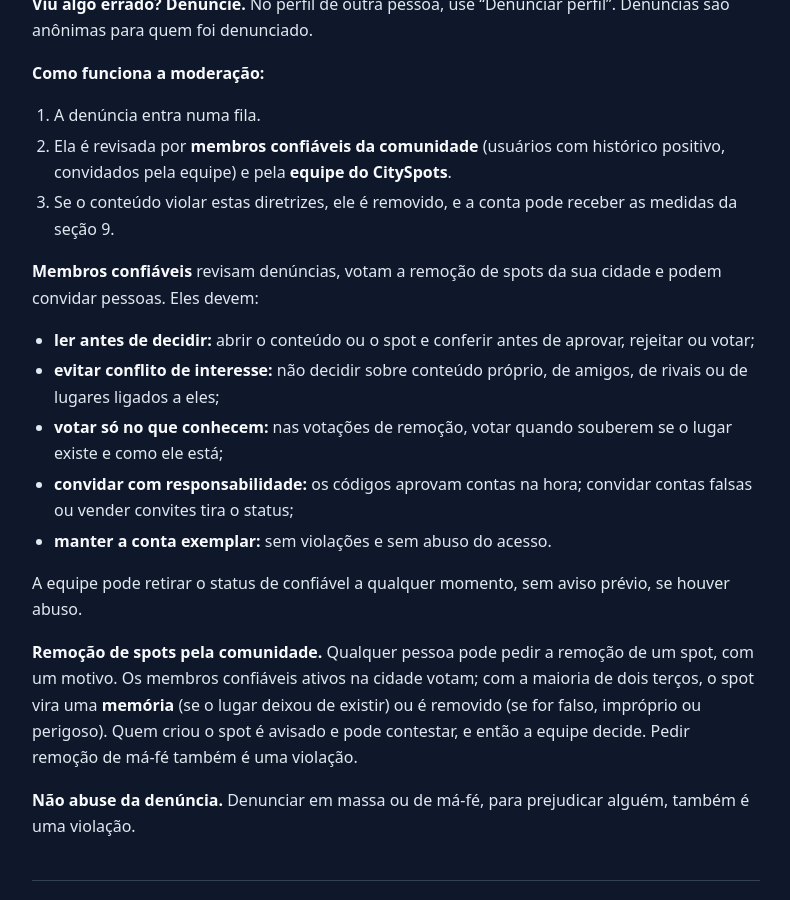
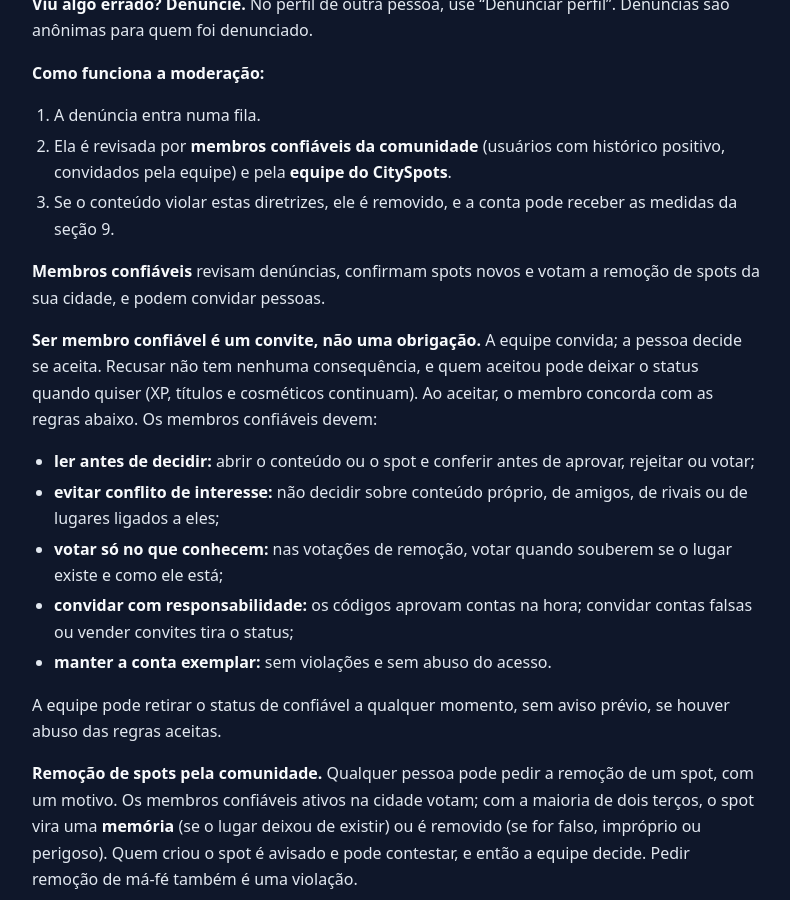
Before and after one commit to userm4c/cityspots-site, a Jekyll site: the page built from diretrizes.md, in a window 1280 px wide and 900 px high, scrolled down 2772 px. Shown: the whole window, without its empty margins (244-1034 px from the left). Built offline with Jekyll 4.4.1, drawn with Linux system fonts in a browser that asks for light colours; some of the changed text lies outside the part shown.

Commit message:
Diretrizes: membro confiável por convite (pode recusar e sair)

```diff
--- a/diretrizes.md
+++ b/diretrizes.md
@@ -73,14 +73,16 @@ Nome, nome de exibição, foto, banner, bio, links e cores do perfil também seg
 2. Ela é revisada por **membros confiáveis da comunidade** (usuários com histórico positivo, convidados pela equipe) e pela **equipe do CitySpots**.
 3. Se o conteúdo violar estas diretrizes, ele é removido, e a conta pode receber as medidas da seção 9.
 
-**Membros confiáveis** revisam denúncias, votam a remoção de spots da sua cidade e podem convidar pessoas. Eles devem:
+**Membros confiáveis** revisam denúncias, confirmam spots novos e votam a remoção de spots da sua cidade, e podem convidar pessoas.
+
+**Ser membro confiável é um convite, não uma obrigação.** A equipe convida; a pessoa decide se aceita. Recusar não tem nenhuma consequência, e quem aceitou pode deixar o status quando quiser (XP, títulos e cosméticos continuam). Ao aceitar, o membro concorda com as regras abaixo. Os membros confiáveis devem:
 - **ler antes de decidir:** abrir o conteúdo ou o spot e conferir antes de aprovar, rejeitar ou votar;
 - **evitar conflito de interesse:** não decidir sobre conteúdo próprio, de amigos, de rivais ou de lugares ligados a eles;
 - **votar só no que conhecem:** nas votações de remoção, votar quando souberem se o lugar existe e como ele está;
 - **convidar com responsabilidade:** os códigos aprovam contas na hora; convidar contas falsas ou vender convites tira o status;
 - **manter a conta exemplar:** sem violações e sem abuso do acesso.
 
-A equipe pode retirar o status de confiável a qualquer momento, sem aviso prévio, se houver abuso.
+A equipe pode retirar o status de confiável a qualquer momento, sem aviso prévio, se houver abuso das regras aceitas.
 
 **Remoção de spots pela comunidade.** Qualquer pessoa pode pedir a remoção de um spot, com um motivo. Os membros confiáveis ativos na cidade votam; com a maioria de dois terços, o spot vira uma **memória** (se o lugar deixou de existir) ou é removido (se for falso, impróprio ou perigoso). Quem criou o spot é avisado e pode contestar, e então a equipe decide. Pedir remoção de má-fé também é uma violação.
 
```
Also changed, not shown: other parts of diretrizes.md (+2 -2 lines).
